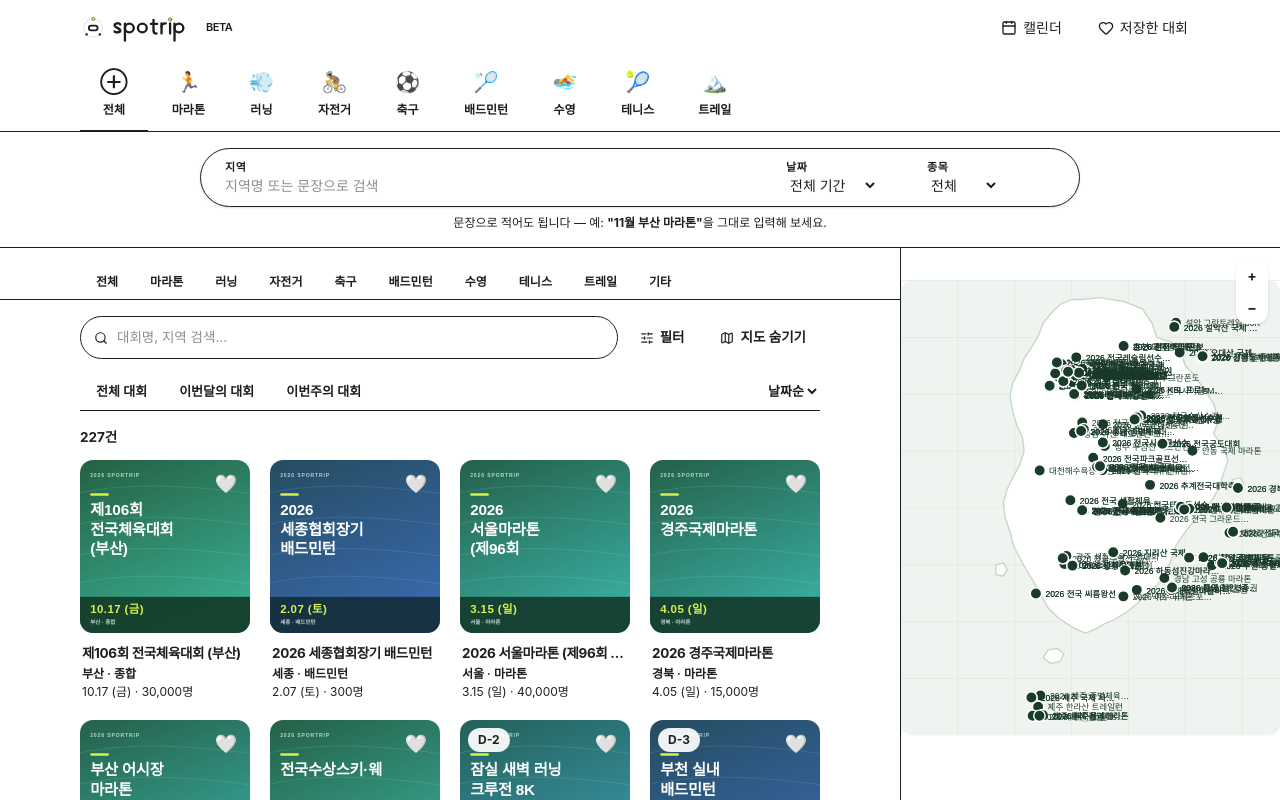
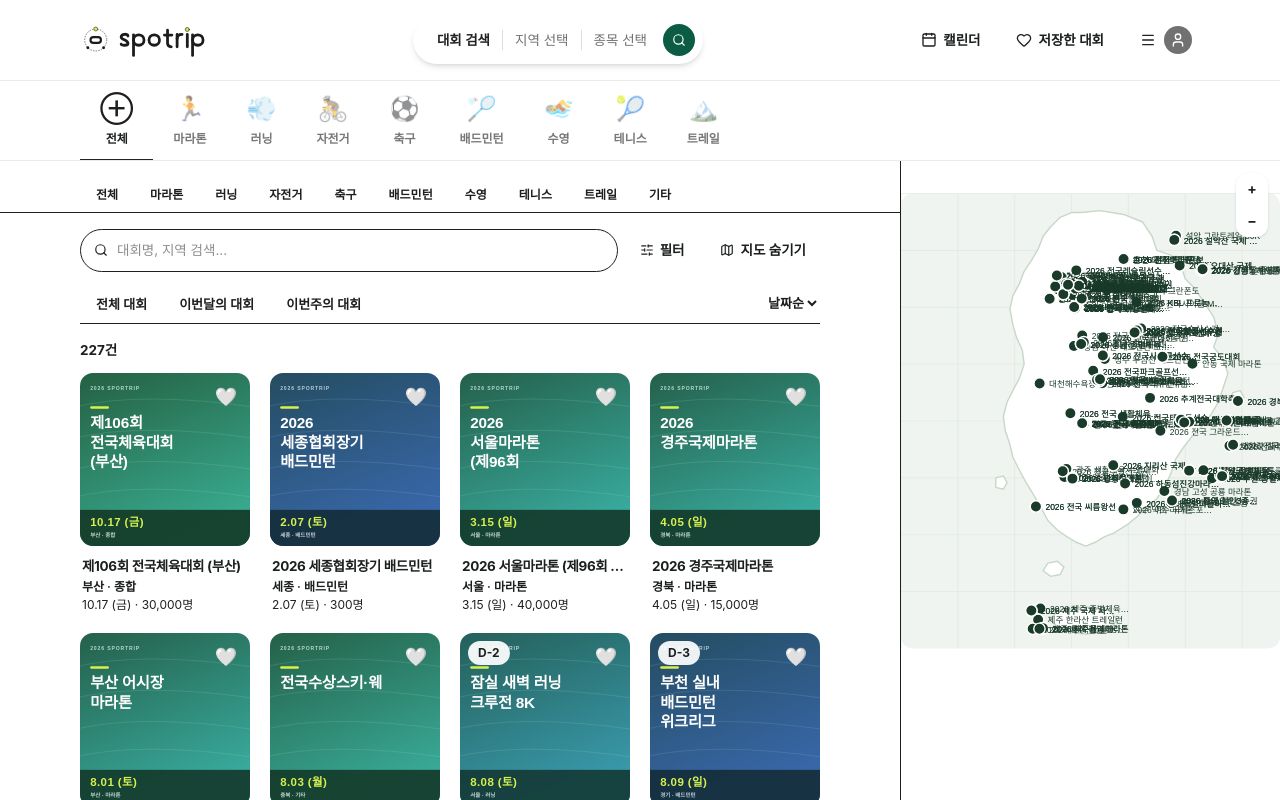
Before and after one commit to ljw22112/sportrip-v2, a Next.js app: page /events in a window 1280 px wide. Shown: the top 800 px of the page. Built offline with nearby package versions, Linux system fonts and the light colour scheme; a web font is replaced by a local one.

Commit message:
fix: 에어비앤비 헤더 구조 + 로고 점선 원 개선

```diff
--- a/src/components/layout/Header.tsx
+++ b/src/components/layout/Header.tsx
@@ -3,7 +3,7 @@ import Link from 'next/link';
 import { useState } from 'react';
 import { useRouter } from 'next/navigation';
 import Image from 'next/image';
-import { Search, Heart, X, ChevronDown, Calendar } from 'lucide-react';
+import { Search, Menu, X, Heart, Calendar, User } from 'lucide-react';
 
 const SPORTS = ['전체','마라톤','러닝','자전거','축구','배드민턴','수영','테니스','트레일'];
 const SPORT_ICONS: Record<string,string> = {
@@ -13,11 +13,12 @@ const MONTHS = [8,9,10,11,12,3,4];
 
 export function Header({ showSearch=false }: { showSearch?: boolean }) {
   const router = useRouter();
+  const [expanded, setExpanded] = useState(false); // 검색바 확장 여부
   const [activeSport, setActiveSport] = useState('전체');
   const [region, setRegion] = useState('');
   const [month, setMonth] = useState('');
   const [sportSel, setSportSel] = useState('전체');
-  const [mobileSearchOpen, setMobileSearchOpen] = useState(false);
+  const [menuOpen, setMenuOpen] = useState(false);
 
   const handleSubmit = (e: React.FormEvent) => {
     e.preventDefault();
@@ -26,138 +27,194 @@ export function Header({ showSearch=false }: { showSearch?: boolean }) {
     if (month) p.set('month', month);
     if (sportSel !== '전체') p.set('sport', sportSel);
     router.push(`/events?${p.toString()}`);
-    setMobileSearchOpen(false);
+    setExpanded(false);
   };
 
   return (
-    <header className="sticky top-0 z-50 bg-white/95 backdrop-blur-sm border-b border-[--line]">
-      {/* 데스크톱 탑바 */}
-      <div className="max-w-[1760px] mx-auto px-5 md:px-20 h-14 flex items-center justify-between">
-        <Link href="/" className="flex items-center gap-2 font-extrabold text-xl tracking-tight flex-shrink-0">
-          <Image src="/logo.svg" alt="SpoTrip" width={110} height={30} priority />
-          <span className="text-[11px] font-semibold text-[--green] bg-[--green-tint] px-2 py-0.5 rounded-full">BETA</span>
+    <>
+      {/* 딤 배경 — 검색 확장 시 */}
+      {expanded && (
+        <div className="fixed inset-0 bg-black/20 z-40" onClick={()=>setExpanded(false)}/>
+      )}
+
+      <header className={`sticky top-0 z-50 bg-white transition-shadow ${expanded ? 'shadow-none' : 'border-b border-[#EBEBEB]'}`}>
+
+        {/* ── 에어비앤비 탑바 ── */}
+        <div className="max-w-[1760px] mx-auto px-6 md:px-20">
+          <div className="flex items-center h-20 gap-4">
+
+            {/* 로고 */}
+            <Link href="/" className="flex-shrink-0 flex items-center">
+              <Image src="/logo.svg" alt="SpoTrip" width={130} height={35} priority
+                className="h-[34px] w-auto"/>
             </Link>
 
-        {/* 모바일: 검색 + 저장 아이콘만 */}
-        <div className="flex items-center gap-2 md:hidden">
-          <button onClick={() => setMobileSearchOpen(v=>!v)}
-            className="w-9 h-9 flex items-center justify-center rounded-full border border-[--line]">
-            <Search className="w-4 h-4 text-[--ink]"/>
+            {/* ── 중앙: compact pill (에어비앤비 방식) ── */}
+            {!expanded && showSearch && (
+              <div className="hidden md:flex flex-1 justify-center px-4">
+                <button
+                  onClick={()=>setExpanded(true)}
+                  className="flex items-center border border-[#DDDDDD] rounded-full shadow-md hover:shadow-lg transition-shadow py-2 pl-6 pr-2 gap-3 bg-white">
+                  <span className="text-[13.5px] font-semibold text-[#222222] border-r border-[#DDDDDD] pr-3">대회 검색</span>
+                  <span className="text-[13.5px] text-[#717171] border-r border-[#DDDDDD] pr-3">지역 선택</span>
+                  <span className="text-[13.5px] text-[#717171] pr-1">종목 선택</span>
+                  <div className="w-8 h-8 rounded-full bg-[#0B5C43] flex items-center justify-center flex-shrink-0">
+                    <Search className="w-3.5 h-3.5 text-white"/>
+                  </div>
                 </button>
-          <Link href="/events" className="w-9 h-9 flex items-center justify-center rounded-full border border-[--line]">
-            <Heart className="w-4 h-4 text-[--ink]"/>
+              </div>
+            )}
+
+            {/* 검색 확장 시 중앙 숨김 */}
+            {(expanded || !showSearch) && <div className="flex-1"/>}
+
+            {/* ── 우측 메뉴 ── */}
+            <div className="flex items-center gap-1 flex-shrink-0">
+              <Link href="/calendar"
+                className="hidden md:flex items-center gap-1.5 text-[13.5px] font-semibold text-[#222222] hover:bg-[#F7F7F7] px-4 py-2.5 rounded-full transition-colors whitespace-nowrap">
+                <Calendar className="w-4 h-4"/>
+                캘린더
               </Link>
+              <Link href="/events"
+                className="hidden md:flex items-center gap-1.5 text-[13.5px] font-semibold text-[#222222] hover:bg-[#F7F7F7] px-4 py-2.5 rounded-full transition-colors whitespace-nowrap">
+                <Heart className="w-4 h-4"/>
+                저장한 대회
+              </Link>
+              {/* 햄버거 + 유저 버튼 (에어비앤비 동일) */}
+              <button onClick={()=>setMenuOpen(v=>!v)}
+                className="flex items-center gap-2 border border-[#DDDDDD] rounded-full py-2 pl-3 pr-2 hover:shadow-md transition-shadow ml-1">
+                <Menu className="w-4 h-4 text-[#222222]"/>
+                <div className="w-7 h-7 rounded-full bg-[#717171] flex items-center justify-center">
+                  <User className="w-4 h-4 text-white"/>
                 </div>
-
-        {/* 데스크톱: 저장한 대회 */}
-        <div className="hidden md:flex items-center gap-3">
-          <Link href="/calendar" className="flex items-center gap-1.5 text-sm font-medium text-[--ink] hover:bg-[--gray] px-3 py-2 rounded-full transition-colors">
-            <Calendar className="w-4 h-4"/> 캘린더
-          </Link>
-          <Link href="/events" className="flex items-center gap-1.5 text-sm font-medium text-[--ink] hover:bg-[--gray] px-3 py-2 rounded-full transition-colors">
-            <Heart className="w-4 h-4"/> 저장한 대회
-          </Link>
+              </button>
             </div>
           </div>
 
-      {/* 모바일 검색 드롭다운 */}
-      {mobileSearchOpen && showSearch && (
-        <div className="md:hidden border-t border-[--line] bg-white px-4 py-4">
+          {/* ── 확장된 검색바 (에어비앤비 체크인 방식) ── */}
+          {expanded && showSearch && (
+            <div className="hidden md:block pb-5 relative z-50">
+              <form onSubmit={handleSubmit}
+                className="flex items-stretch bg-white border border-[#DDDDDD] rounded-full shadow-xl max-w-[860px] mx-auto">
+                <div className="flex-1 flex flex-col px-8 py-3.5 rounded-l-full hover:bg-[#F7F7F7] transition-colors cursor-pointer min-w-0">
+                  <label className="text-[11px] font-bold tracking-wide text-[#222222]">지역</label>
+                  <input value={region} onChange={e=>setRegion(e.target.value)}
+                    placeholder="지역명 또는 문장으로 검색" autoFocus
+                    className="text-sm text-[#717171] bg-transparent outline-none placeholder:text-[#AAAAAA] mt-0.5"/>
+                </div>
+                <div className="w-px bg-[#EBEBEB] my-3"/>
+                <div className="flex flex-col px-6 py-3.5 hover:bg-[#F7F7F7] transition-colors cursor-pointer min-w-[140px]">
+                  <label className="text-[11px] font-bold tracking-wide text-[#222222]">날짜</label>
+                  <select value={month} onChange={e=>setMonth(e.target.value)}
+                    className="text-sm text-[#717171] bg-transparent outline-none cursor-pointer mt-0.5">
+                    <option value="">전체 기간</option>
+                    {MONTHS.map(m=><option key={m} value={m}>{m}월</option>)}
+                  </select>
+                </div>
+                <div className="w-px bg-[#EBEBEB] my-3"/>
+                <div className="flex flex-col px-6 py-3.5 hover:bg-[#F7F7F7] transition-colors cursor-pointer min-w-[130px]">
+                  <label className="text-[11px] font-bold tracking-wide text-[#222222]">종목</label>
+                  <select value={sportSel} onChange={e=>setSportSel(e.target.value)}
+                    className="text-sm text-[#717171] bg-transparent outline-none cursor-pointer mt-0.5">
+                    {SPORTS.map(s=><option key={s}>{s}</option>)}
+                  </select>
+                </div>
+                <div className="flex items-center px-3">
+                  <button type="submit"
+                    className="flex items-center gap-2 bg-[#0B5C43] hover:bg-[#083D2D] text-white font-semibold text-sm px-5 py-3.5 rounded-full transition-colors">
+                    <Search className="w-4 h-4"/>
+                    검색
+                  </button>
+                </div>
+              </form>
+            </div>
+          )}
+        </div>
+
+        {/* ── 종목 탭 — 에어비앤비 카테고리 바 ── */}
+        {showSearch && !expanded && (
+          <div className="border-t border-[#EBEBEB]">
+            {/* 데스크톱 */}
+            <nav className="hidden md:flex max-w-[1760px] mx-auto px-20 overflow-x-auto"
+              style={{scrollbarWidth:'none'}}>
+              {SPORTS.map(s=>(
+                <Link key={s} href={s==='전체'?'/events':`/events?sport=${encodeURIComponent(s)}`}
+                  onClick={()=>setActiveSport(s)}
+                  className={`flex flex-col items-center gap-1.5 px-5 py-3 flex-shrink-0 border-b-2 transition-all text-xs font-semibold whitespace-nowrap -mb-px
+                    ${activeSport===s?'border-[#222222] text-[#222222] opacity-100':'border-transparent text-[#717171] opacity-60 hover:opacity-100 hover:border-[#DDDDDD]'}`}>
+                  <span className="text-2xl">{SPORT_ICONS[s]}</span>
+                  <span>{s}</span>
+                </Link>
+              ))}
+            </nav>
+            {/* 모바일 종목탭 */}
+            <nav className="md:hidden flex overflow-x-auto px-4" style={{scrollbarWidth:'none'}}>
+              {SPORTS.map(s=>(
+                <Link key={s} href={s==='전체'?'/events':`/events?sport=${encodeURIComponent(s)}`}
+                  onClick={()=>setActiveSport(s)}
+                  className={`flex flex-col items-center gap-1 px-3 py-2 flex-shrink-0 border-b-2 transition-all text-[11px] font-semibold -mb-px
+                    ${activeSport===s?'border-[#222222] text-[#222222]':'border-transparent text-[#717171]'}`}>
+                  <span className="text-lg">{SPORT_ICONS[s]}</span>
+                  <span>{s}</span>
+                </Link>
+              ))}
+            </nav>
+          </div>
+        )}
+
+        {/* 모바일 검색 버튼 pill */}
+        {showSearch && (
+          <div className="md:hidden px-4 pb-3 border-t border-[#EBEBEB]">
+            <button onClick={()=>setExpanded(v=>!v)}
+              className="w-full flex items-center gap-3 border border-[#DDDDDD] rounded-full py-3 px-5 shadow-sm hover:shadow-md transition-shadow bg-white">
+              <Search className="w-4 h-4 text-[#0B5C43] flex-shrink-0"/>
+              <span className="text-[13.5px] text-[#717171] flex-1 text-left">대회명, 지역, 종목 검색</span>
+            </button>
+            {expanded && (
+              <div className="mt-2 bg-white border border-[#DDDDDD] rounded-2xl shadow-lg p-4 z-50 relative">
                 <form onSubmit={handleSubmit} className="space-y-3">
-            <input value={region} onChange={e=>setRegion(e.target.value)}
+                  <input value={region} onChange={e=>setRegion(e.target.value)} autoFocus
                     placeholder="지역명 또는 대회명 검색"
-              className="w-full px-4 py-3 border border-[--line] rounded-xl text-sm outline-none focus:border-[--green]"/>
+                    className="w-full px-4 py-3 border border-[#DDDDDD] rounded-xl text-sm outline-none focus:border-[#0B5C43]"/>
                   <div className="grid grid-cols-2 gap-3">
                     <select value={month} onChange={e=>setMonth(e.target.value)}
-                className="px-3 py-3 border border-[--line] rounded-xl text-sm bg-white">
+                      className="px-3 py-3 border border-[#DDDDDD] rounded-xl text-sm bg-white">
                       <option value="">전체 기간</option>
                       {MONTHS.map(m=><option key={m} value={m}>{m}월</option>)}
                     </select>
                     <select value={sportSel} onChange={e=>setSportSel(e.target.value)}
-                className="px-3 py-3 border border-[--line] rounded-xl text-sm bg-white">
+                      className="px-3 py-3 border border-[#DDDDDD] rounded-xl text-sm bg-white">
                       {SPORTS.map(s=><option key={s}>{s}</option>)}
                     </select>
                   </div>
                   <button type="submit"
-              className="w-full py-3 bg-[--green] text-white font-bold rounded-xl text-sm">
+                    className="w-full py-3 bg-[#0B5C43] text-white font-bold rounded-xl text-sm">
                     검색
                   </button>
                 </form>
               </div>
             )}
+          </div>
+        )}
 
-      {showSearch && (
-        <>
-          {/* 종목 탭 (데스크톱) */}
-          <nav className="hidden md:flex max-w-[1760px] mx-auto px-20 gap-1 overflow-x-auto border-b border-[--line]"
-            style={{scrollbarWidth:'none'}}>
-            {SPORTS.map(s => (
-              <Link key={s} href={s==='전체'?'/events':`/events?sport=${encodeURIComponent(s)}`}
-                onClick={()=>setActiveSport(s)}
-                className={`flex flex-col items-center gap-1.5 px-5 py-3 flex-shrink-0 border-b-2 transition-all text-xs font-semibold whitespace-nowrap -mb-px
-                  ${activeSport===s ? 'border-[--ink] text-[--ink]' : 'border-transparent text-[--muted] hover:text-[--ink]'}`}>
-                <span className="text-xl">{SPORT_ICONS[s]}</span>
-                <span>{s}</span>
+        {/* 드롭다운 메뉴 */}
+        {menuOpen && (
+          <div className="absolute right-6 md:right-20 top-20 bg-white border border-[#EBEBEB] rounded-2xl shadow-2xl w-52 py-2 z-50">
+            <Link href="/calendar" className="flex items-center gap-3 px-4 py-3 hover:bg-[#F7F7F7] text-[13.5px] font-medium text-[#222222]" onClick={()=>setMenuOpen(false)}>
+              <Calendar className="w-4 h-4"/> 월간 캘린더
             </Link>
-            ))}
-          </nav>
+            <Link href="/events" className="flex items-center gap-3 px-4 py-3 hover:bg-[#F7F7F7] text-[13.5px] font-medium text-[#222222]" onClick={()=>setMenuOpen(false)}>
+              <Heart className="w-4 h-4"/> 저장한 대회
+            </Link>
+            <div className="border-t border-[#EBEBEB] my-1"/>
+            <Link href="/events" className="flex items-center gap-3 px-4 py-3 hover:bg-[#F7F7F7] text-[13.5px] font-medium text-[#222222]" onClick={()=>setMenuOpen(false)}>
+              <Search className="w-4 h-4"/> 대회 찾기
+            </Link>
+          </div>
+        )}
 
-          {/* 검색바 (데스크톱) */}
-          <div className="hidden md:block max-w-[1760px] mx-auto px-20 py-4">
-            <form onSubmit={handleSubmit}
-              className="flex items-stretch bg-white border border-[--line] rounded-full shadow-sm hover:shadow-md transition-shadow max-w-[880px] mx-auto focus-within:shadow-md">
-              <div className="flex-1 flex flex-col px-6 py-2.5 min-w-0 hover:bg-[--gray] rounded-l-full transition-colors">
-                <label className="text-[11px] font-bold tracking-wider text-[--ink]">지역</label>
-                <input value={region} onChange={e=>setRegion(e.target.value)}
-                  placeholder="지역명 또는 문장으로 검색"
-                  className="text-sm text-[--muted] bg-transparent outline-none placeholder:text-[--faint]"/>
-              </div>
-              <div className="w-px bg-[--line-soft] my-2"/>
-              <div className="flex flex-col px-6 py-2.5 min-w-[140px] hover:bg-[--gray] transition-colors">
-                <label className="text-[11px] font-bold tracking-wider text-[--ink]">날짜</label>
-                <select value={month} onChange={e=>setMonth(e.target.value)}
-                  className="text-sm text-[--muted] bg-transparent outline-none cursor-pointer">
-                  <option value="">전체 기간</option>
-                  {MONTHS.map(m=><option key={m} value={m}>{m}월</option>)}
-                </select>
-              </div>
-              <div className="w-px bg-[--line-soft] my-2"/>
-              <div className="flex flex-col px-6 py-2.5 min-w-[120px] hover:bg-[--gray] transition-colors">
-                <label className="text-[11px] font-bold tracking-wider text-[--ink]">종목</label>
-                <select value={sportSel} onChange={e=>setSportSel(e.target.value)}
-                  className="text-sm text-[--muted] bg-transparent outline-none cursor-pointer">
-                  {SPORTS.map(s=><option key={s}>{s}</option>)}
-                </select>
-              </div>
-              <div className="flex items-center px-2">
-                <button type="submit"
-                  className="w-10 h-10 rounded-full bg-[--green] hover:bg-[--green-deep] flex items-center justify-center transition-colors">
-                  <Search className="w-4 h-4 text-white"/>
-                </button>
-              </div>
-            </form>
-            <p className="text-center text-xs text-[--faint] mt-2">
-              문장으로 적어도 됩니다 — 예: <b className="text-[--green]">"11월 부산 마라톤"</b>을 그대로 입력해 보세요.
-            </p>
-          </div>
-
-          {/* 종목 탭 (모바일) - 모바일 검색 안 열렸을 때만 */}
-          {!mobileSearchOpen && (
-            <nav className="md:hidden flex overflow-x-auto border-b border-[--line] px-4"
-              style={{scrollbarWidth:'none'}}>
-              {SPORTS.map(s => (
-                <Link key={s} href={s==='전체'?'/events':`/events?sport=${encodeURIComponent(s)}`}
-                  className={`flex flex-col items-center gap-1 px-3 py-2 flex-shrink-0 border-b-2 transition-all text-[11px] font-semibold -mb-px
-                    ${activeSport===s ? 'border-[--ink] text-[--ink]' : 'border-transparent text-[--muted]'}`}
-                  onClick={()=>setActiveSport(s)}>
-                  <span className="text-lg">{SPORT_ICONS[s]}</span>
-                  <span>{s}</span>
-                </Link>
-              ))}
-            </nav>
-          )}
+        {menuOpen && <div className="fixed inset-0 z-40" onClick={()=>setMenuOpen(false)}/>}
+      </header>
     </>
-      )}
-    </header>
   );
 }
```
Also changed, not shown: public/logo.svg. Lines whose indentation alone changed are shown as unchanged.
